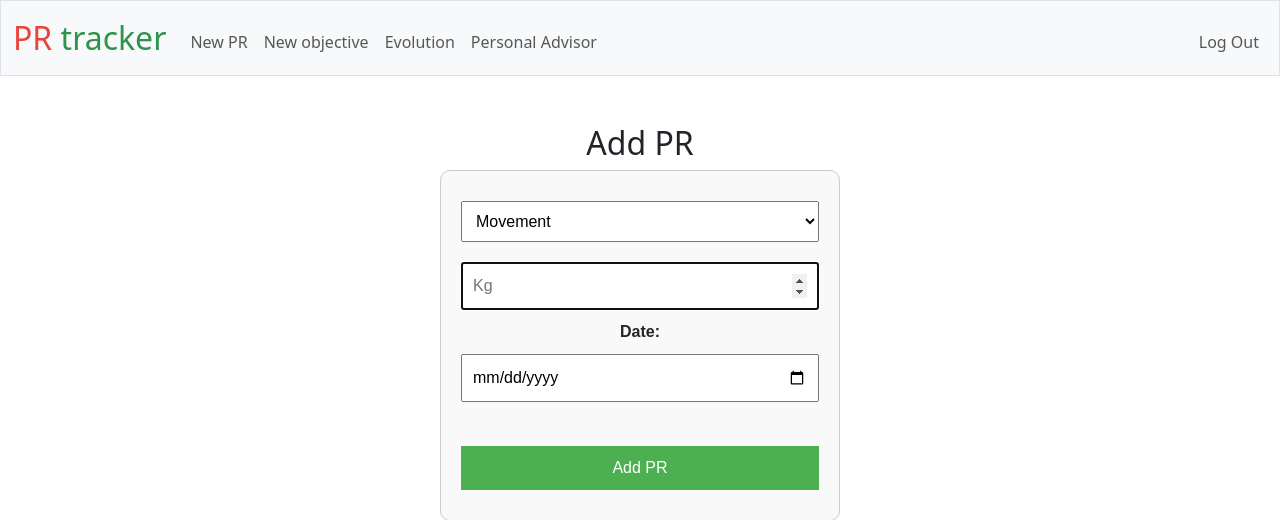
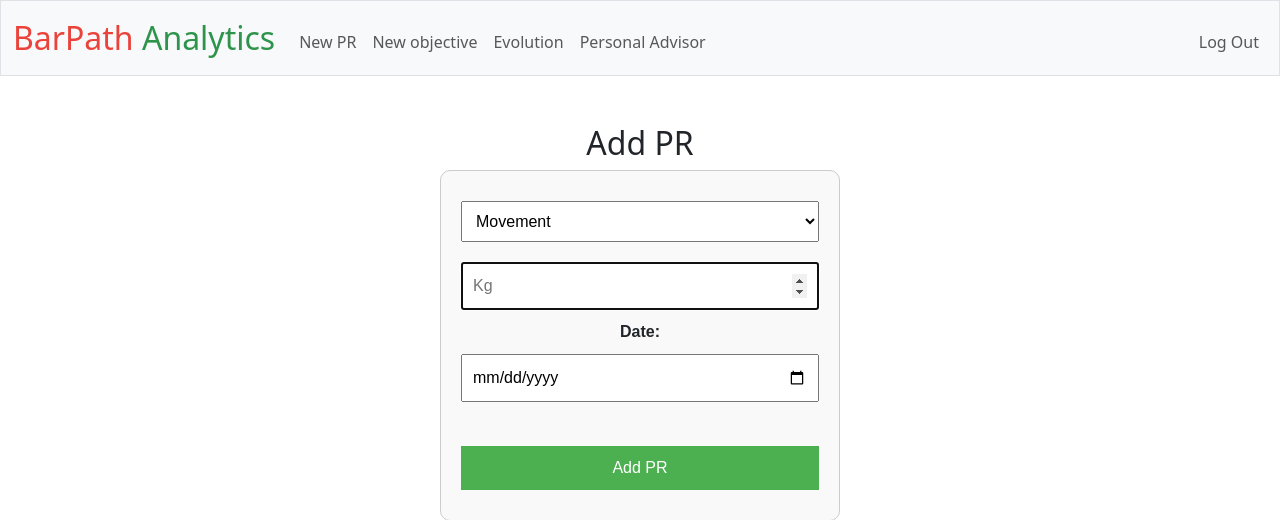
Before and after one commit to chiaracorongiu/barpath_analytics, a Flask app: page /add_pr in a window 1280 px wide. Shown: the top 520 px of the page. Run offline with Flask 3, Linux system fonts and the light colour scheme; a user stored in the database is signed in; some libraries are stand-ins or nearby versions.

Commit message:
Update layout.html

```diff
--- a/templates/layout.html
+++ b/templates/layout.html
@@ -24,7 +24,7 @@
 
         <nav class="bg-light border navbar navbar-expand-md navbar-light">
             <div class="container-fluid">
-                <a class="navbar-brand" href="/"><span class="red">PR</span><span> </span><span class="green">tracker</span></a>
+                <a class="navbar-brand" href="/"><span class="red">BarPath</span><span> </span><span class="green">Analytics</span></a>
                 <button aria-controls="navbar" aria-expanded="false" aria-label="Toggle navigation" class="navbar-toggler" data-bs-target="#navbar" data-bs-toggle="collapse" type="button">
                     <span class="navbar-toggler-icon"></span>
                 </button>
```
